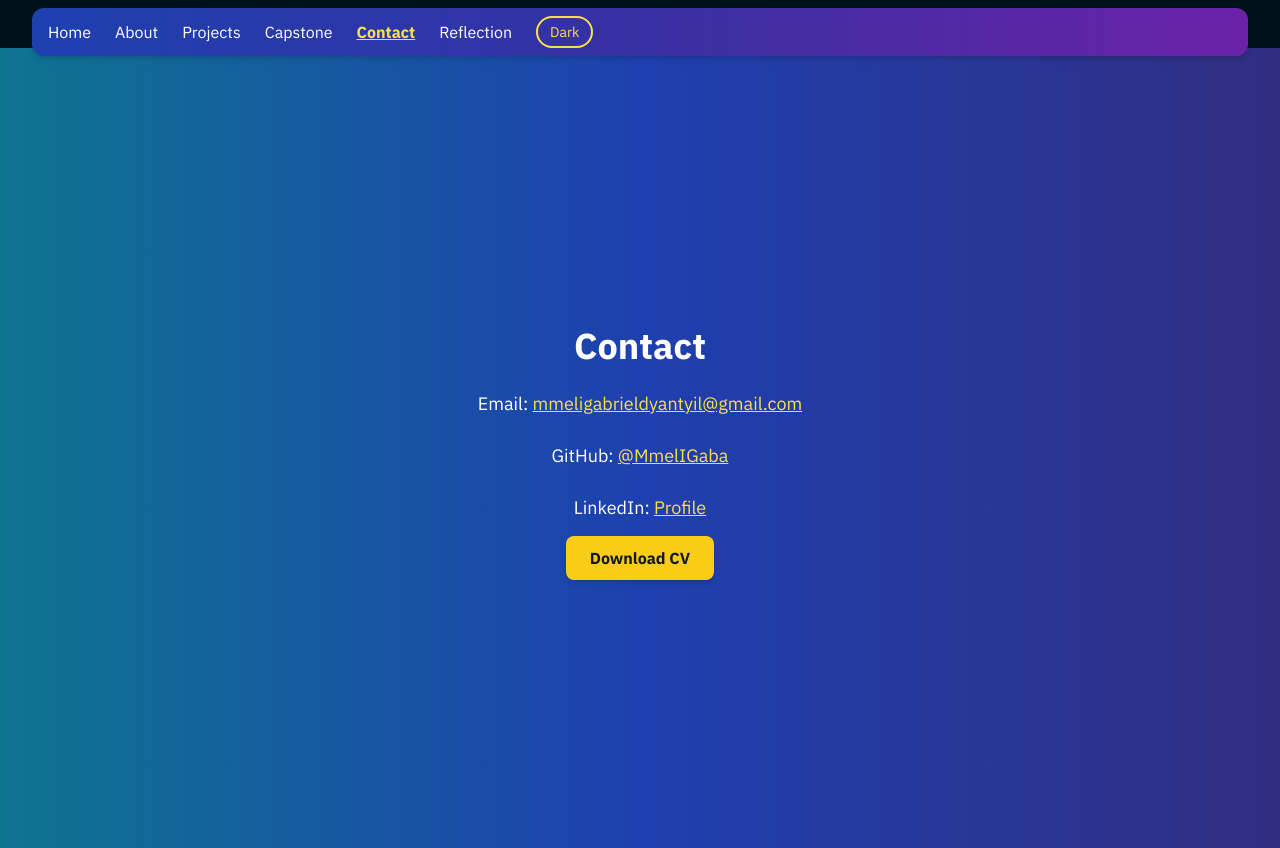
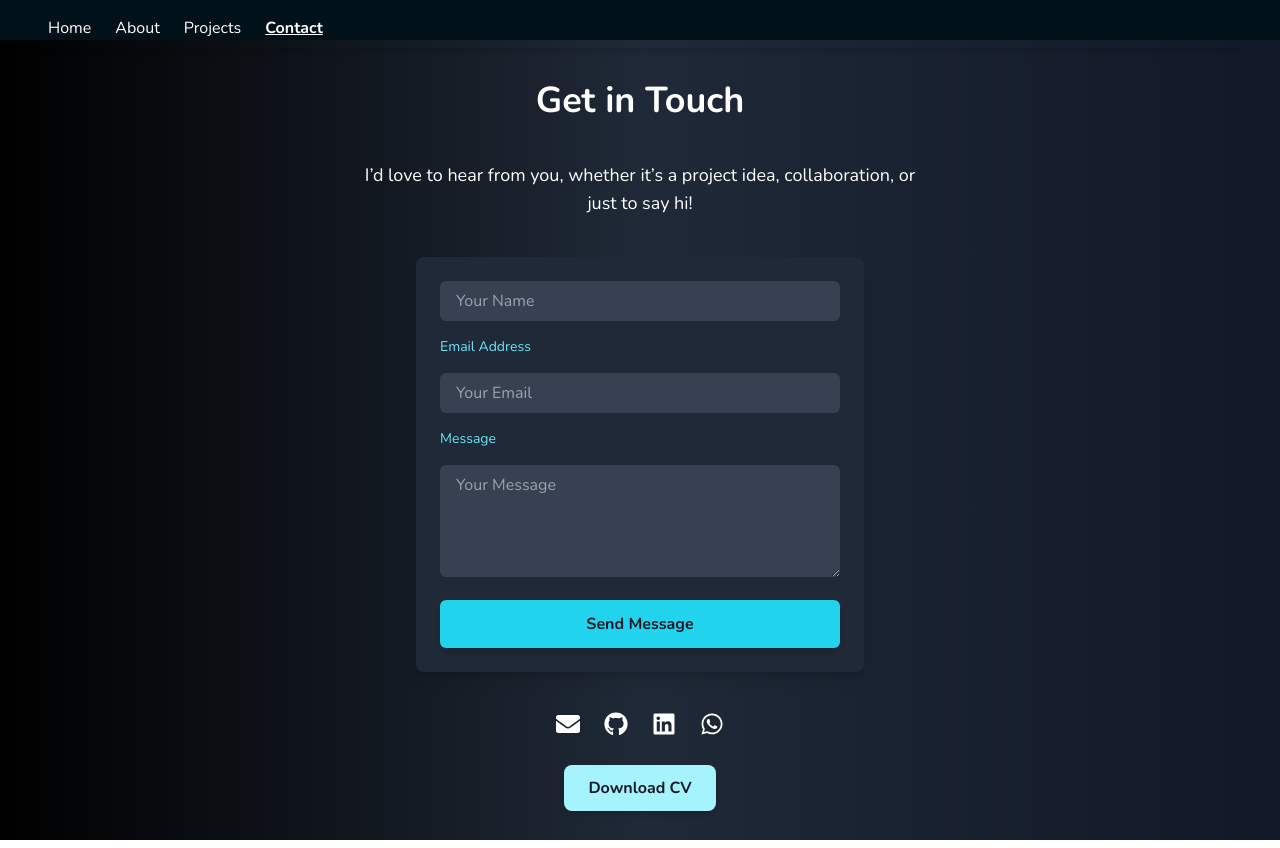
Before and after one commit to msgwebcraft-dev/personal-site, a React (Create React App) app: page /contact in a window 1280 px wide. Built offline with nearby package versions, Linux system fonts and the light colour scheme.

Commit message:
Not happy

```diff
--- a/package.json
+++ b/package.json
@@ -6,13 +6,16 @@
     "@fontsource/fira-code": "^5.2.7",
     "@fontsource/ibm-plex-sans": "^5.2.8",
     "@fontsource/inter": "^5.2.8",
+    "@formspree/react": "^3.0.0",
     "@testing-library/dom": "^10.4.1",
     "@testing-library/jest-dom": "^6.9.1",
     "@testing-library/react": "^16.3.0",
     "@testing-library/user-event": "^13.5.0",
+    "emailjs-com": "^3.2.0",
     "prop-types": "^15.8.1",
     "react": "^19.2.0",
     "react-dom": "^19.2.0",
+    "react-hot-toast": "^2.6.0",
     "react-icons": "^5.5.0",
     "react-router-dom": "^7.9.6",
     "react-scripts": "^5.0.1",
--- a/src/App.jsx
+++ b/src/App.jsx
@@ -9,7 +9,6 @@ import About from './pages/About';
 import Projects from './pages/Projects';
 import Capstone from './pages/Capstone';
 import Contact from './pages/Contact';
-import Reflection from './pages/Reflection';
 import { ThemeProvider } from './context/ThemeContext';
 
 function App() {
@@ -28,7 +27,6 @@ function App() {
               <Route path="/projects" element={<Projects />} />
               <Route path="/capstone" element={<Capstone />} />
               <Route path="/contact" element={<Contact />} />
-              <Route path="/reflection" element={<Reflection />} />
             </Routes>
           </main>
         </div>
--- a/src/components/NavBar.jsx
+++ b/src/components/NavBar.jsx
@@ -1,6 +1,6 @@
 import React, { useState } from "react";
 import { NavLink } from "react-router-dom";
-import { useTheme } from "../context/ThemeContext";
+// import { useTheme } from "../context/ThemeContext";
 import { FiMenu, FiX } from "react-icons/fi";
 
 const links = [
@@ -8,17 +8,16 @@ const links = [
   { to: "/about", label: "About" },
   // { to: "/skills", label: "Skills" },
   { to: "/projects", label: "Projects" },
-  { to: "/capstone", label: "Capstone" },
+  // { to: "/capstone", label: "Capstone" },
   { to: "/contact", label: "Contact" },
-  { to: "/reflection", label: "Reflection" },
+  // { to: "/reflection", label: "Reflection" },
 ];
 
 export default function Navbar() {
-  const { theme, toggleTheme } = useTheme();
   const [menuOpen, setMenuOpen] = useState(false);
 
   return (
-    <nav className="sticky top-2 z-50 mx-4 md:mx-8 bg-gradient-to-r from-blue-800 via-indigo-800 to-purple-800 dark:from-blue-900 dark:via-indigo-900 dark:to-purple-900
+    <nav className="sticky top-2 z-50 mx-4 md:mx-8 bg-gradient-to-r from-black-800 via-indigo-800 to-grey-800 dark:from-gray-900 dark:via-indigo-900 dark:to-black-900
                     text-white shadow-md rounded-xl">
       <div className="max-w-7xl mx-auto px-4 py-2 flex justify-between items-center">
         {/* Desktop Links */}
@@ -29,22 +28,14 @@ export default function Navbar() {
                 to={l.to}
                 className={({ isActive }) =>
                   isActive
-                    ? "font-bold underline text-yellow-300 transition"
-                    : "hover:text-yellow-300 transition"
+                    ? "font-bold underline text-grey-500 transition"
+                    : "hover:text-gray-600 transition"
                 }
               >
                 {l.label}
               </NavLink>
             </li>
           ))}
-          <li>
-            <button
-              onClick={toggleTheme}
-              className="px-3 py-1 rounded-full border-2 border-yellow-300 text-yellow-300 hover:bg-yellow-300 hover:text-blue-800 transition text-sm"
-            >
-              {theme === "light" ? "Dark" : "Light"}
-            </button>
-          </li>
         </ul>
 
         {/* Mobile Hamburger */}
@@ -60,7 +51,7 @@ export default function Navbar() {
 
       {/* Mobile Menu */}
       {menuOpen && (
-        <div className="md:hidden bg-[#001820] text-white rounded-b-xl shadow-md px-4 py-4 space-y-2 flex flex-col">
+        <div className="md:hidden bg-[#00000] text-white rounded-b-xl shadow-md px-4 py-4 space-y-2 flex flex-col">
           {links.map((l) => (
             <NavLink
               key={l.to}
--- a/src/components/ToggleMode.jsx
+++ b/src/components/ToggleMode.jsx
@@ -1,22 +1,22 @@
-import React, { useState, useEffect } from 'react';
+// import React, { useState, useEffect } from 'react';
 
-export default function ThemeToggle() {
-  const [darkMode, setDarkMode] = useState(false);
+// export default function ThemeToggle() {
+//   const [darkMode, setDarkMode] = useState(false);
 
-  useEffect(() => {
-    if (darkMode) {
-      document.documentElement.classList.add('dark');
-    } else {
-      document.documentElement.classList.remove('dark');
-    }
-  }, [darkMode]);
+//   useEffect(() => {
+//     if (darkMode) {
+//       document.documentElement.classList.add('dark');
+//     } else {
+//       document.documentElement.classList.remove('dark');
+//     }
+//   }, [darkMode]);
 
-  return (
-    <button
-      onClick={() => setDarkMode(!darkMode)}
-      className="px-4 py-2 rounded-full border-2 border-brandOrange text-brandOrange dark:text-white dark:border-white transition"
-    >
-      {darkMode ? 'Light Mode' : 'Dark Mode'}
-    </button>
-  );
-}
+//   return (
+//     <button
+//       onClick={() => setDarkMode(!darkMode)}
+//       className="px-4 py-2 rounded-full border-2 border-brandOrange text-brandOrange dark:text-white dark:border-white transition"
+//     >
+//       {darkMode ? 'Light Mode' : 'Dark Mode'}
+//     </button>
+//   );
+// }
--- a/src/index.css
+++ b/src/index.css
@@ -1,8 +1,4 @@
-@import '@fontsource/inter/400.css';
-@import '@fontsource/inter/700.css';
-@import '@fontsource/ibm-plex-sans/400.css';
-@import '@fontsource/ibm-plex-sans/700.css';
-@import '@fontsource/fira-code/400.css';
+@import url('https://fonts.googleapis.com/css2?family=Poppins:wght@400;700&family=Dancing+Script:wght@400;700&display=swap');
 
 @tailwind base;
 @tailwind components;
@@ -14,13 +10,12 @@ html {
 }
 
 /* Global font and theme */
-body {
-  font-family: 'IBM Plex Sans', 'Inter', sans-serif;
+button {
+  background-color: white;
+  color: black;
+  transition: color 0.3s, background-color 0.3s;
 }
 
-.body-theme {
-  @apply bg-black text-white transition-colors duration-300;
-}
 
 
 /* Code blocks */
--- a/src/pages/Contact.jsx
+++ b/src/pages/Contact.jsx
@@ -1,49 +1,97 @@
 import React from "react";
+import { useForm, ValidationError } from "@formspree/react";
+import { FaGithub, FaLinkedin, FaEnvelope, FaWhatsapp } from "react-icons/fa";
 
 export default function Contact() {
+  const [state, handleSubmit] = useForm("meoykzap");
+
   return (
-    <div className="min-h-screen bg-gradient-to-r from-cyan-700 via-blue-800 to-indigo-900 dark:from-cyan-800 dark:via-blue-900 dark:to-indigo-1000 text-white flex flex-col items-center justify-center p-8 text-center space-y-6">
-      <h2 className="text-4xl font-bold">Contact</h2>
+    <div className="min-h-screen bg-gradient-to-r from-black via-gray-800 to-gray-900 dark:from-cyan-800 dark:via-blue-900 dark:to-indigo-900 text-white flex flex-col items-center justify-center p-8 text-center space-y-10">
+      <h2 className="text-4xl font-bold">Get in Touch</h2>
 
-      <p className="text-lg">
-        Email:{" "}
-        <a
-          href="mailto:mmeligabrieldyantyil@gmail.com"
-          className="text-yellow-300 underline"
-        >
-          mmeligabrieldyantyil@gmail.com
-        </a>
+      <p className="text-lg max-w-xl">
+        I’d love to hear from you, whether it’s a project idea, collaboration, or just to say hi!
       </p>
 
-      <p className="text-lg">
-        GitHub:{" "}
-        <a
-          href="https://github.com/MmelIGaba"
-          target="_blank"
-          rel="noopener noreferrer"
-          className="text-yellow-300 underline"
+      {/* Contact Form */}
+      {state.succeeded ? (
+        <p className="text-cyan-300 text-lg font-medium">Thanks for your submission!</p>
+      ) : (
+        <form
+          onSubmit={handleSubmit}
+          className="w-full max-w-md space-y-4 bg-gray-800 p-6 rounded-lg shadow-lg"
         >
-          @MmelIGaba
+          <input
+            id="name"
+            type="text"
+            name="name"
+            placeholder="Your Name"
+            className="w-full px-4 py-2 rounded-md bg-gray-700 text-white focus:outline-none focus:ring-2 focus:ring-cyan-400"
+            required
+          />
+
+          <label htmlFor="email" className="block text-left text-sm text-cyan-300">
+            Email Address
+          </label>
+          <input
+            id="email"
+            type="email"
+            name="email"
+            placeholder="Your Email"
+            className="w-full px-4 py-2 rounded-md bg-gray-700 text-white focus:outline-none focus:ring-2 focus:ring-cyan-400"
+            required
+          />
+          <ValidationError prefix="Email" field="email" errors={state.errors} />
+
+          <label htmlFor="message" className="block text-left text-sm text-cyan-300">
+            Message
+          </label>
+          <textarea
+            id="message"
+            name="message"
+            placeholder="Your Message"
+            rows="4"
+            className="w-full px-4 py-2 rounded-md bg-gray-700 text-white focus:outline-none focus:ring-2 focus:ring-cyan-400"
+            required
+          ></textarea>
+          <ValidationError prefix="Message" field="message" errors={state.errors} />
+
+          <button
+            type="submit"
+            disabled={state.submitting}
+            className={`w-full px-6 py-3 font-semibold rounded-md shadow-md transition ${
+              state.submitting
+                ? "bg-cyan-300 text-gray-500 cursor-not-allowed"
+                : "bg-cyan-400 text-gray-900 hover:bg-cyan-300"
+            }`}
+          >
+            {state.submitting ? "Sending..." : "Send Message"}
+          </button>
+        </form>
+      )}
+
+      {/* Social Links */}
+      <div className="flex space-x-6 text-2xl">
+        <a href="mailto:mmeligabrieldyantyil@gmail.com" className="hover:text-cyan-400 transition">
+          <FaEnvelope />
         </a>
-      </p>
+        <a href="https://github.com/MmelIGaba" target="_blank" rel="noopener noreferrer" className="hover:text-cyan-400 transition">
+          <FaGithub />
+        </a>
+        <a href="https://www.linkedin.com/in/" target="_blank" rel="noopener noreferrer" className="hover:text-cyan-400 transition">
+          <FaLinkedin />
+        </a>
+        <a href="https://wa.me/0835044366" target="_blank" rel="noopener noreferrer" className="hover:text-cyan-400 transition">
+          <FaWhatsapp />
+        </a>
+      </div>
 
-      <p className="text-lg">
-        LinkedIn:{" "}
-        <a
-          href="https://www.linkedin.com/in/your-profile"
-          target="_blank"
-          rel="noopener noreferrer"
-          className="text-yellow-300 underline"
-        >
-          Profile
-        </a>
-      </p>
-
+      {/* CV Download */}
       <p className="mt-6">
         <a
           href="https://drive.google.com/file/d/1QMRI62VWNebooKroMFU87nohICbEW7gN/view?usp=sharing"
           download
-          className="px-6 py-3 bg-yellow-400 text-gray-900 font-semibold rounded-lg shadow-md hover:bg-yellow-300 transition"
+          className="px-6 py-3 bg-cyan-200 text-gray-900 font-semibold rounded-lg shadow-md hover:bg-cyan-300 transition"
         >
           Download CV
         </a>
--- a/src/pages/Projects.jsx
+++ b/src/pages/Projects.jsx
@@ -17,7 +17,7 @@ const initialProjects = [
     tools: "React, Express, PostgreSQL",
     liveLink: "https://prepcheck-1.onrender.com/",
     repoLink: "https://github.com/MmelIGaba/PrepCheck",
-    imgSrc: "public/assets/prepcheck.png",
+    imgSrc: "assets/PrepCheck.png",
   },
   {
     title: "RetailPulse",
```
Also changed, not shown: 1 other file (tests, documents, lock files or other folders).
